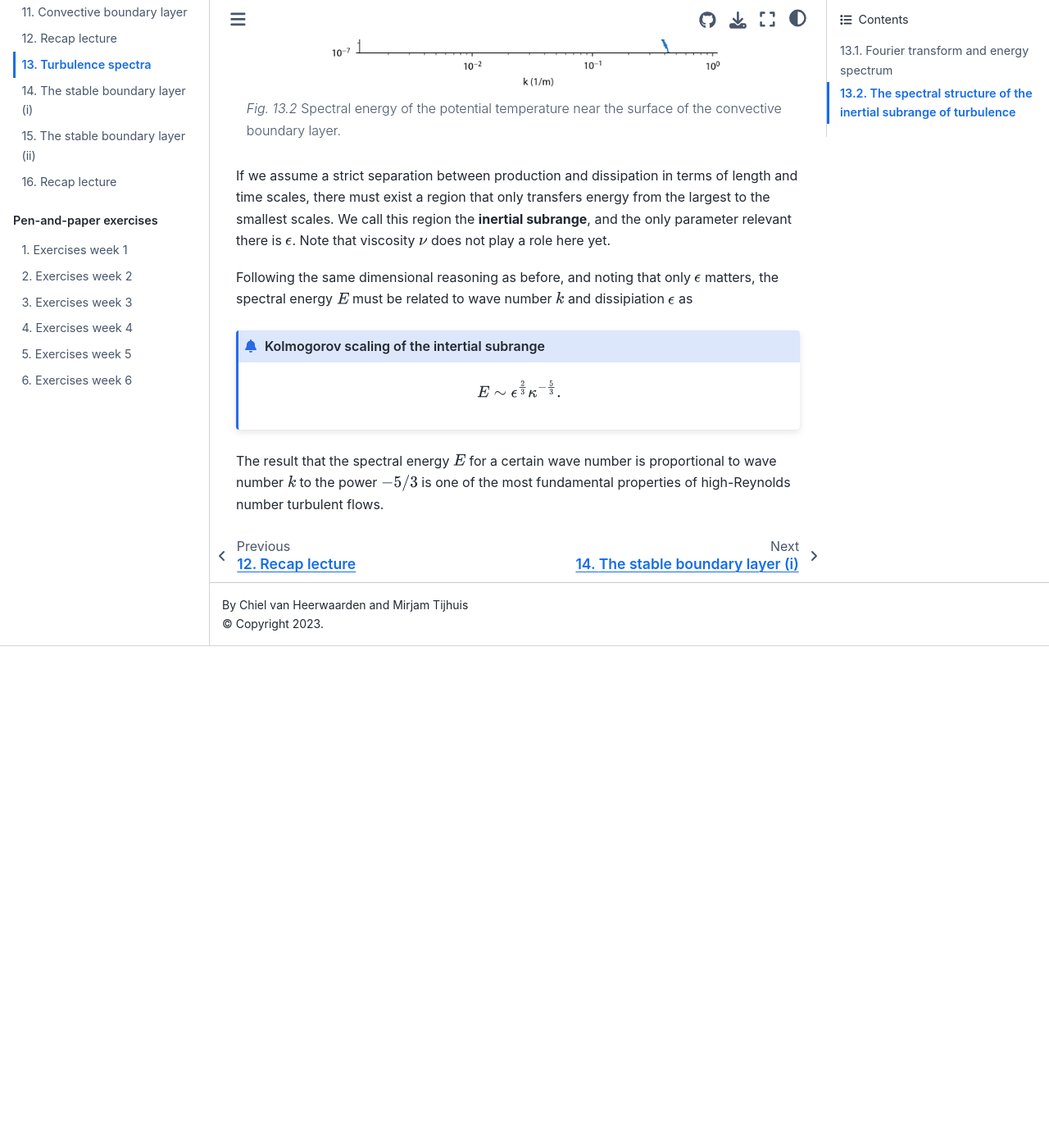
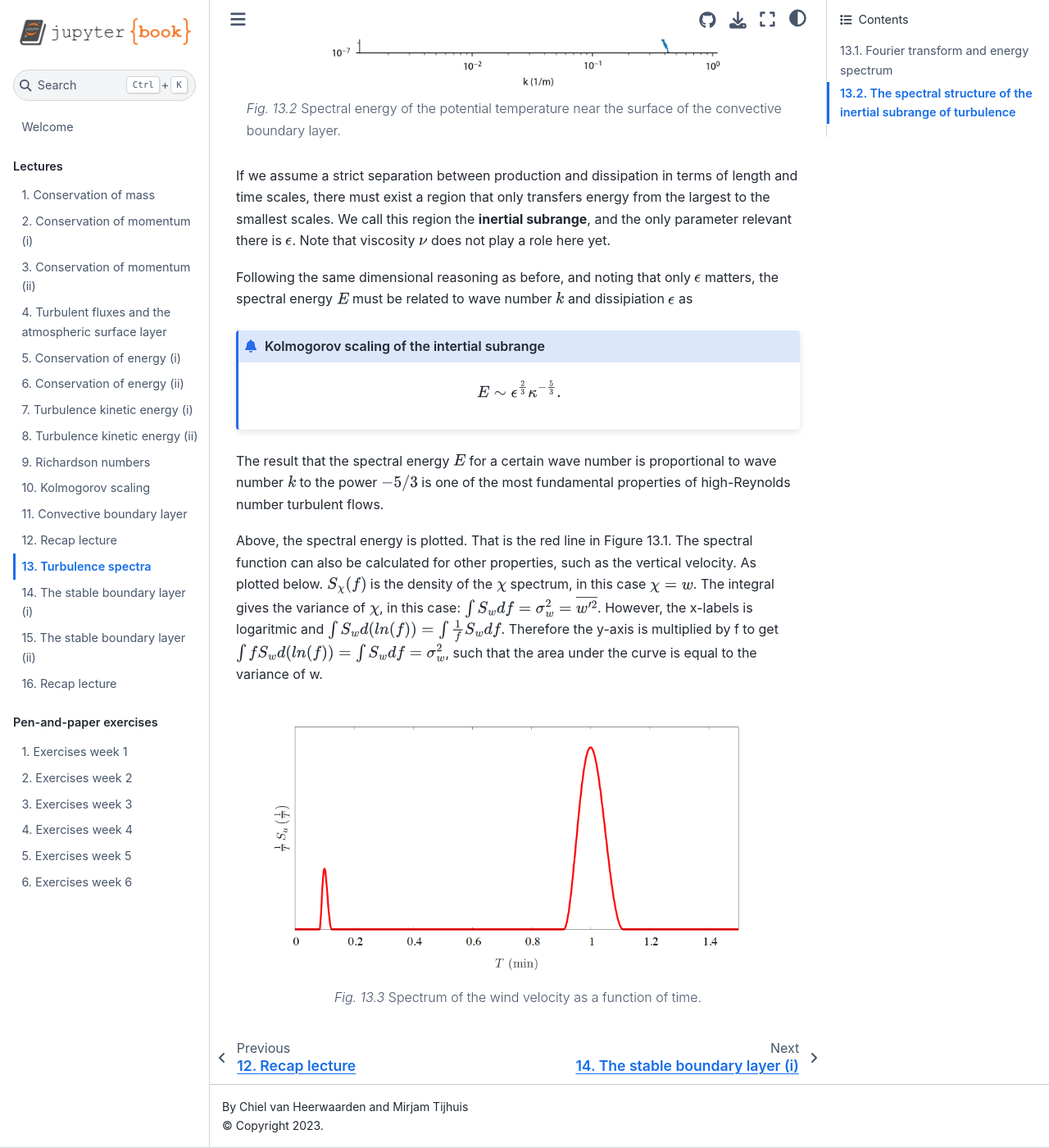
Before and after one commit to boundary-layer-meteo/boundary-layer-meteo.github.io, a Jupyter Book: the page built from lectures/13_spectra.md, in a window 1280 px wide and 1400 px high, scrolled down 2427 px. Shown: the whole window at 82% size. Built offline with Jupyter Book 1.0.4 settings and Sphinx 7.4.7 and the Sphinx Book theme 1.1.4, drawn with Linux system fonts in a browser that asks for light colours; before the commit the page ends 3215 px from its top, so only the background shows below that.

Commit message:
Add w spectrum such that exercises become more clear

````diff
--- a/lectures/13_spectra.md
+++ b/lectures/13_spectra.md
@@ -64,3 +64,10 @@ $$
 ```
 
 The result that the spectral energy $E$ for a certain wave number is proportional to wave number $k$ to the power $-5/3$ is one of the most fundamental properties of high-Reynolds number turbulent flows.
+
+Above, the spectral energy is plotted. That is the red line in Figure 13.1. The spectral function can also be calculated for other properties, such as the vertical velocity. As plotted below. $S_\chi(f)$ is the density of the $\chi$ spectrum, in this case $\chi = w$. The integral gives the variance of $\chi$, in this case: $\int S_w df = \sigma^2_w = \overline{w'^2}$. However, the x-labels is logaritmic and $\int S_w d(ln(f)) = \int \frac{1}{f} S_w df$. Therefore the y-axis is multiplied by f to get $\int f S_w d(ln(f)) = \int S_w df = \sigma^2_w$, such that the area under the curve is equal to the variance of w.
+
+```{figure} ../exercises/figures/exercise4_1_1.png
+:name: fig411
+Spectrum of the wind velocity as a function of time.
+```
````
